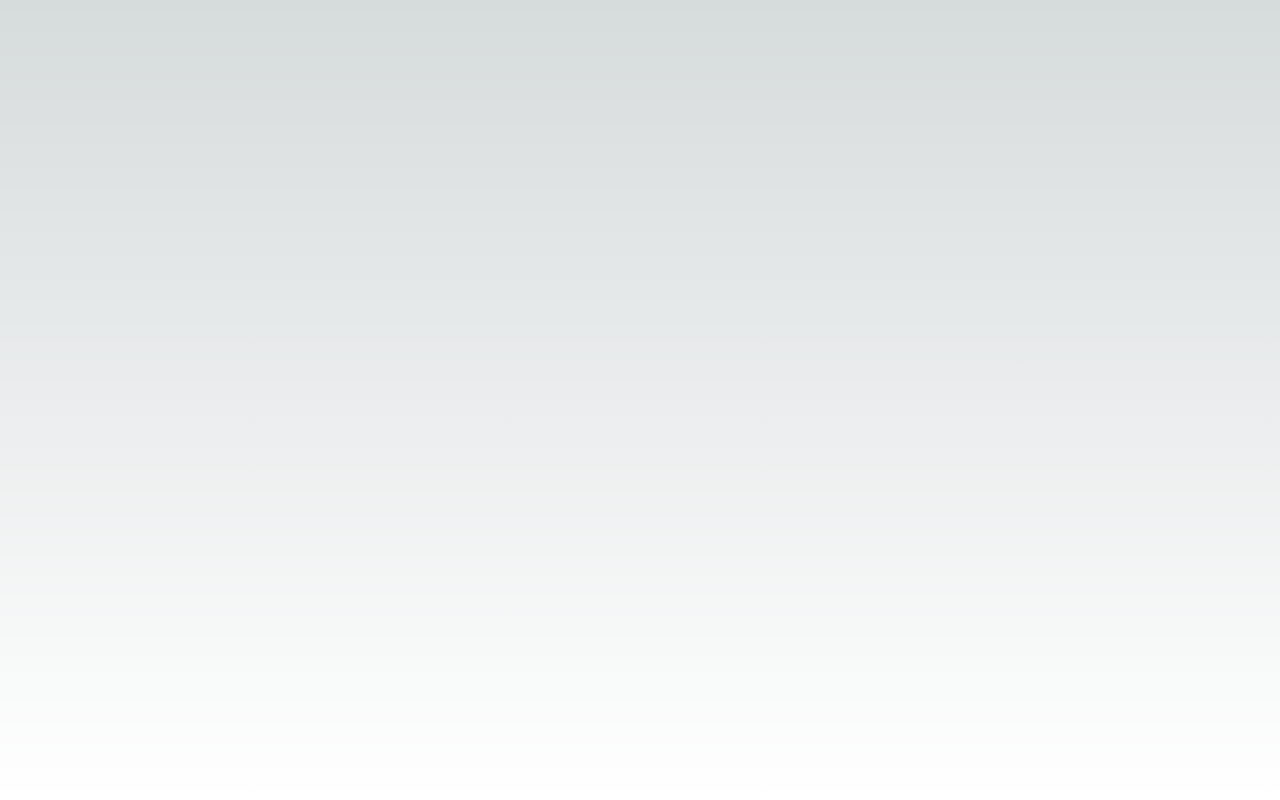
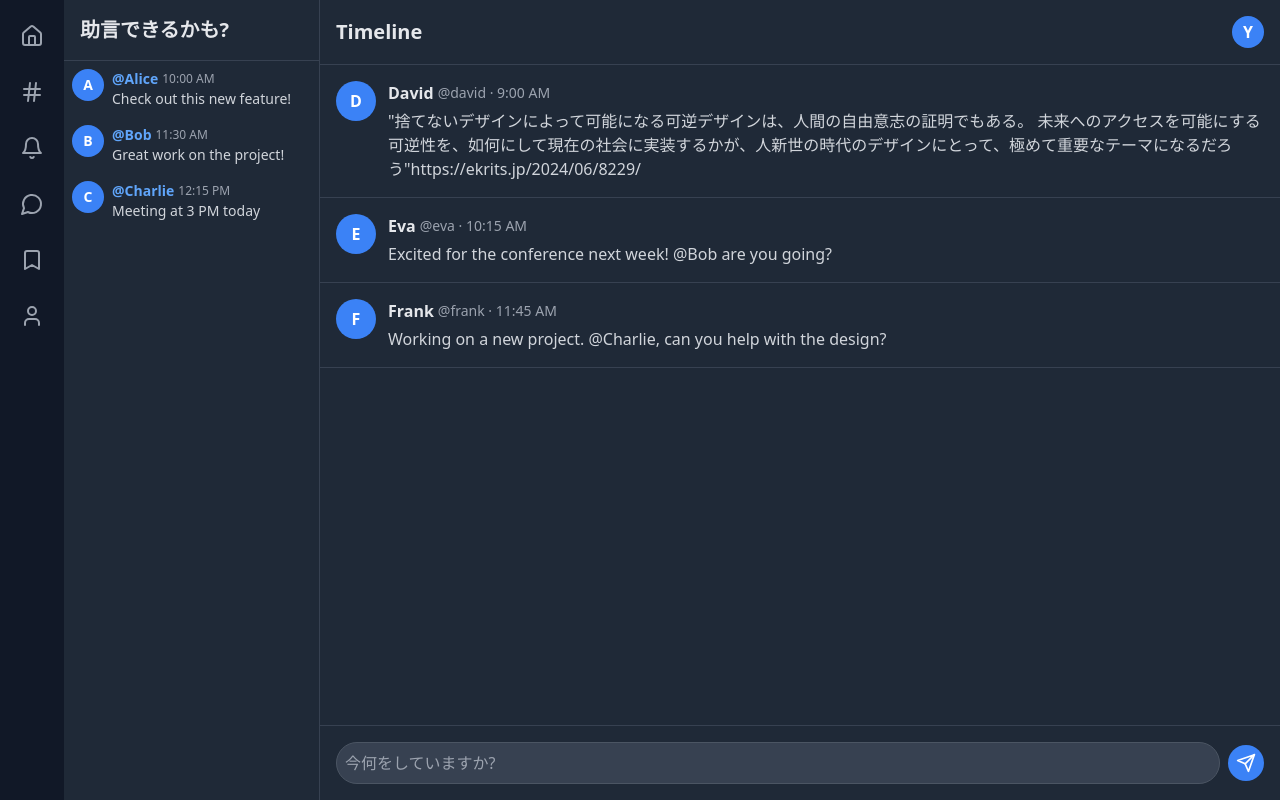
Before and after one commit to dreadnoughtB3/RSS_Hackathon_2024, a Next.js app in the folder see-real/: page / in a window 1280 px wide. Built offline with nearby package versions, Linux system fonts and the light colour scheme.

Commit message:
ADD: Home UI

```diff
--- a/see-real/src/app/layout.tsx
+++ b/see-real/src/app/layout.tsx
@@ -9,14 +9,30 @@ export const metadata: Metadata = {
   description: "Generated by create next app",
 };
 
+import React from 'react';
+import { Home, Hash, Bell, MessageCircle, Bookmark, User } from 'lucide-react';
+
 export default function RootLayout({
   children,
-}: Readonly<{
-  children: React.ReactNode;
-}>) {
+}: {
+  children: React.ReactNode
+}) {
   return (
     <html lang="en">
-      <body className={inter.className}>{children}</body>
+      <body className="bg-gray-900 text-gray-200">
+        <div className="flex h-screen">
+          {/* Sidebar */}
+          <div className="w-16 bg-gray-900 flex flex-col items-center py-4 space-y-4">
+            <button className="text-gray-400 hover:text-white p-2 rounded-full hover:bg-gray-700"><Home size={24} /></button>
+            <button className="text-gray-400 hover:text-white p-2 rounded-full hover:bg-gray-700"><Hash size={24} /></button>
+            <button className="text-gray-400 hover:text-white p-2 rounded-full hover:bg-gray-700"><Bell size={24} /></button>
+            <button className="text-gray-400 hover:text-white p-2 rounded-full hover:bg-gray-700"><MessageCircle size={24} /></button>
+            <button className="text-gray-400 hover:text-white p-2 rounded-full hover:bg-gray-700"><Bookmark size={24} /></button>
+            <button className="text-gray-400 hover:text-white p-2 rounded-full hover:bg-gray-700"><User size={24} /></button>
+          </div>
+          {children}
+        </div>
+      </body>
     </html>
   );
 }
--- a/see-real/src/app/page.tsx
+++ b/see-real/src/app/page.tsx
@@ -1,7 +1,160 @@
+'use client';
+
+import React, { useState, useRef, useEffect } from 'react';
+import { Send } from 'lucide-react';
+
+interface Mention {
+  id: number;
+  postId: number;
+  user: string;
+  message: string;
+  timestamp: string;
+}
+
+interface Post {
+  id: number;
+  user: string;
+  content: string;
+  timestamp: string;
+}
+
+const MentionItem: React.FC<{ mention: Mention; onClick: () => void }> = ({ mention, onClick }) => (
+  <div onClick={onClick} className="flex items-start space-x-2 p-2 hover:bg-gray-700 cursor-pointer">
+    <div className="w-8 h-8 rounded-full bg-blue-500 flex items-center justify-center text-white font-bold text-sm">
+      {mention.user.charAt(0).toUpperCase()}
+    </div>
+    <div className="flex-1">
+      <div className="flex items-center space-x-1">
+        <span className="font-semibold text-sm text-blue-400">@{mention.user}</span>
+        <span className="text-gray-400 text-xs">{mention.timestamp}</span>
+      </div>
+      <p className="text-sm truncate text-gray-300">{mention.message}</p>
+    </div>
+  </div>
+);
+
+const PostItem: React.FC<Post> = ({ user, content, timestamp }) => (
+  <div className="border-b border-gray-700 p-4 hover:bg-gray-800">
+    <div className="flex items-start space-x-3">
+      <div className="w-10 h-10 rounded-full bg-blue-500 flex items-center justify-center text-white font-bold">
+        {user.charAt(0).toUpperCase()}
+      </div>
+      <div className="flex-1">
+        <div className="flex items-center space-x-1">
+          <span className="font-semibold text-gray-200">{user}</span>
+          <span className="text-gray-400 text-sm">@{user.toLowerCase()} · {timestamp}</span>
+        </div>
+        <p className="mt-1 text-gray-300">{content}</p>
+      </div>
+    </div>
+  </div>
+);
+
 export default function Home() {
+  const [mentions, setMentions] = useState<Mention[]>([
+    { id: 1, postId: 3, user: 'Alice', message: 'Check out this new feature!', timestamp: '10:00 AM' },
+    { id: 2, postId: 2, user: 'Bob', message: 'Great work on the project!', timestamp: '11:30 AM' },
+    { id: 3, postId: 1, user: 'Charlie', message: 'Meeting at 3 PM today', timestamp: '12:15 PM' },
+  ]);
+
+  const [posts, setPosts] = useState<Post[]>([
+    { id: 1, user: 'David', content: '"捨てないデザインによって可能になる可逆デザインは、人間の自由意志の証明でもある。\n未来へのアクセスを可能にする可逆性を、如何にして現在の社会に実装するかが、人新世の時代のデザインにとって、極めて重要なテーマになるだろう"https://ekrits.jp/2024/06/8229/', timestamp: '9:00 AM' },
+    { id: 2, user: 'Eva', content: 'Excited for the conference next week! @Bob are you going?', timestamp: '10:15 AM' },
+    { id: 3, user: 'Frank', content: 'Working on a new project. @Charlie, can you help with the design?', timestamp: '11:45 AM' },
+  ]);
+
+  const [newPost, setNewPost] = useState('');
+  const timelineRef = useRef<HTMLDivElement>(null);
+
+  const handleSubmit = (e: React.FormEvent) => {
+    e.preventDefault();
+    if (newPost.trim()) {
+      const post: Post = {
+        id: Date.now(),
+        user: 'You',
+        content: newPost,
+        timestamp: new Date().toLocaleTimeString()
+      };
+      setPosts(prevPosts => [...prevPosts, post]);
+
+      // Check for mentions
+      const mentionRegex = /@(\w+)/g;
+      const mentionMatches = newPost.match(mentionRegex);
+      if (mentionMatches) {
+        const newMentions = mentionMatches.map(match => ({
+          id: Date.now() + Math.random(),
+          postId: post.id,
+          user: match.slice(1),
+          message: newPost,
+          timestamp: new Date().toLocaleTimeString()
+        }));
+        setMentions(prevMentions => [...newMentions, ...prevMentions]);
+      }
+
+      setNewPost('');
+    }
+  };
+
+  const jumpToPost = (postId: number) => {
+    const postElement = document.getElementById(`post-${postId}`);
+    if (postElement && timelineRef.current) {
+      timelineRef.current.scrollTop = postElement.offsetTop - timelineRef.current.offsetTop;
+    }
+  };
+
+  useEffect(() => {
+    if (timelineRef.current) {
+      timelineRef.current.scrollTop = timelineRef.current.scrollHeight;
+    }
+  }, [posts]);
+
   return (
-    <main className="flex min-h-screen flex-col items-center justify-between p-24">
+    <>
+      {/* Mentions Column */}
+      <div className="w-64 bg-gray-800 border-r border-gray-700 overflow-y-auto">
+        <h2 className="text-xl font-bold p-4 border-b border-gray-700 text-gray-200">助言できるかも?</h2>
+        {mentions.map(mention => (
+          <MentionItem key={mention.id} mention={mention} onClick={() => jumpToPost(mention.postId)} />
+        ))}
+      </div>
 
-    </main>
+      {/* Main Content */}
+      <div className="flex-1 flex flex-col bg-gray-900">
+        <header className="bg-gray-800 p-4 border-b border-gray-700 flex items-center justify-between">
+          <h1 className="text-xl font-bold text-gray-200">Timeline</h1>
+          <div className="w-8 h-8 rounded-full bg-blue-500 flex items-center justify-center text-white font-bold">
+            Y
+          </div>
+        </header>
+
+        {/* Posts Timeline */}
+        <div ref={timelineRef} className="flex-1 overflow-y-auto bg-gray-800">
+          {posts.map(post => (
+            <div id={`post-${post.id}`} key={post.id}>
+              <PostItem {...post} />
+            </div>
+          ))}
+        </div>
+
+        {/* Post Input */}
+        <form onSubmit={handleSubmit} className="bg-gray-800 p-4 border-t border-gray-700">
+          <div className="flex items-center space-x-2">
+            <input
+              type="text"
+              value={newPost}
+              onChange={(e) => setNewPost(e.target.value)}
+              placeholder="今何をしていますか?"
+              className="flex-1 p-2 border rounded-full focus:outline-none focus:ring-2 focus:ring-blue-500 bg-gray-700 text-gray-200 border-gray-600"
+            />
+            <button
+              type="submit"
+              className="bg-blue-500 text-white p-2 rounded-full hover:bg-blue-600 focus:outline-none focus:ring-2 focus:ring-blue-500"
+            >
+              <Send size={20} />
+            </button>
+          </div>
+        </form>
+      </div>
+    </>
   );
 }
```
Also changed, not shown: see-real/package.json (+6 -5 lines), see-real/src/app/signin/layout.tsx (renamed from see-real/src/pages/signin/layout.tsx), see-real/src/app/signin/page.tsx (renamed from see-real/src/pages/signin/page.tsx), see-real/src/app/signup/layout.tsx (renamed from see-real/src/pages/signup/layout.tsx), see-real/src/app/signup/page.tsx (renamed from see-real/src/pages/signup/page.tsx), 1 other file (tests, documents, lock files or other folders).
